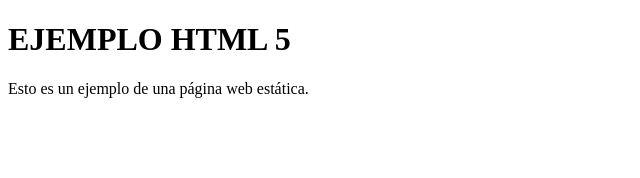
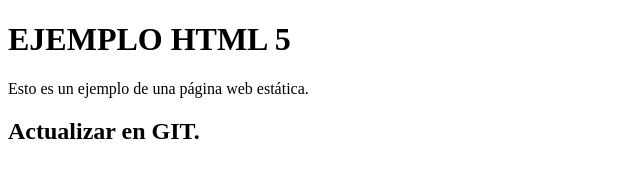
Before and after one commit to agomez35/Ejemplo1, a plain HTML site: page index.html in a window 1280 px wide. Shown: the whole page, without its empty margins (0-640 px from the left). Drawn offline with Linux system fonts and the light colour scheme.

Commit message:
Tercera versin de la pagina

```diff
--- a/index.html
+++ b/index.html
@@ -9,5 +9,6 @@
 <body>
     <H1>EJEMPLO HTML 5</H1>
     <p>Esto es un ejemplo de una página web estática.</p>
+    <h2>Actualizar en GIT.</h2>
 </body>
 </html>
```
